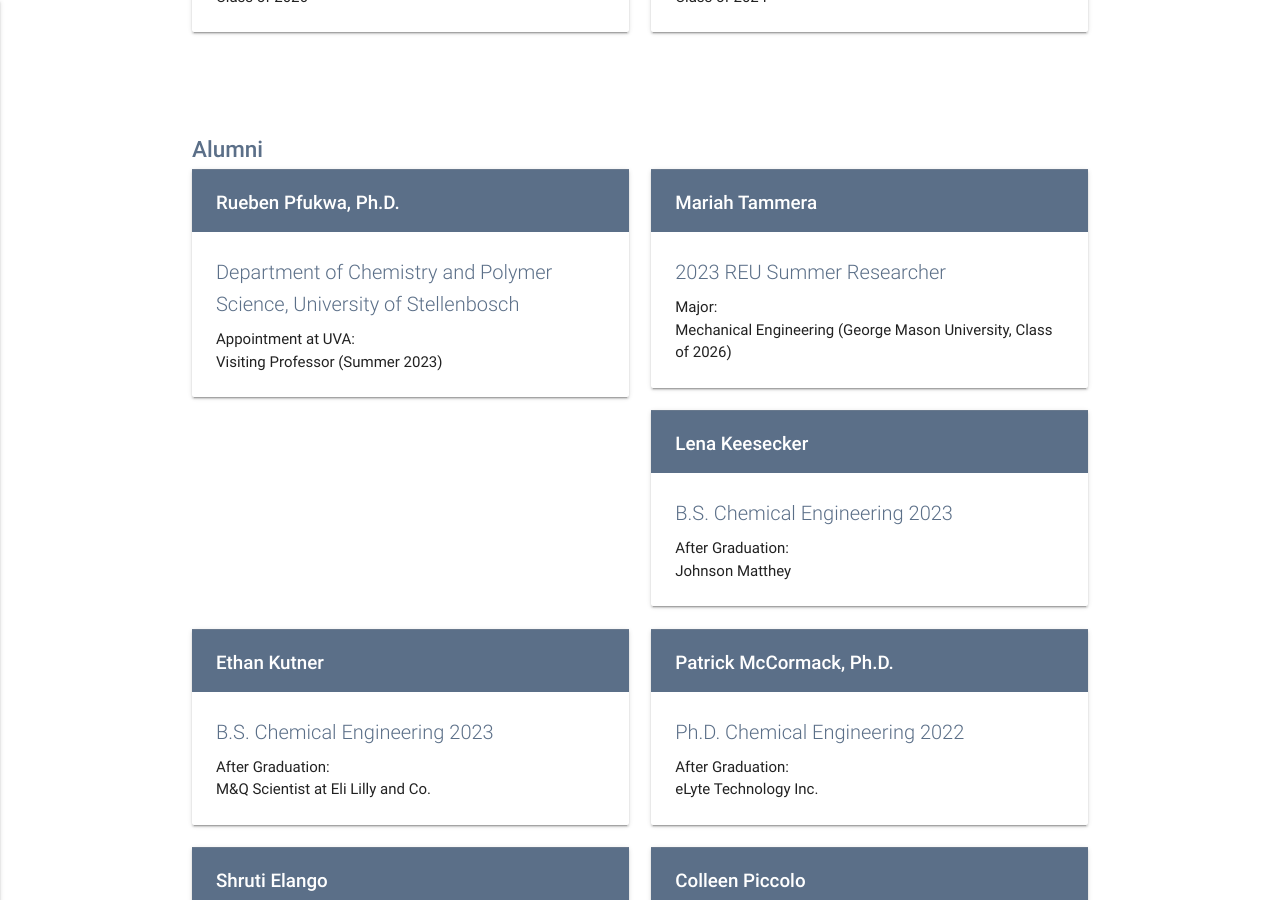
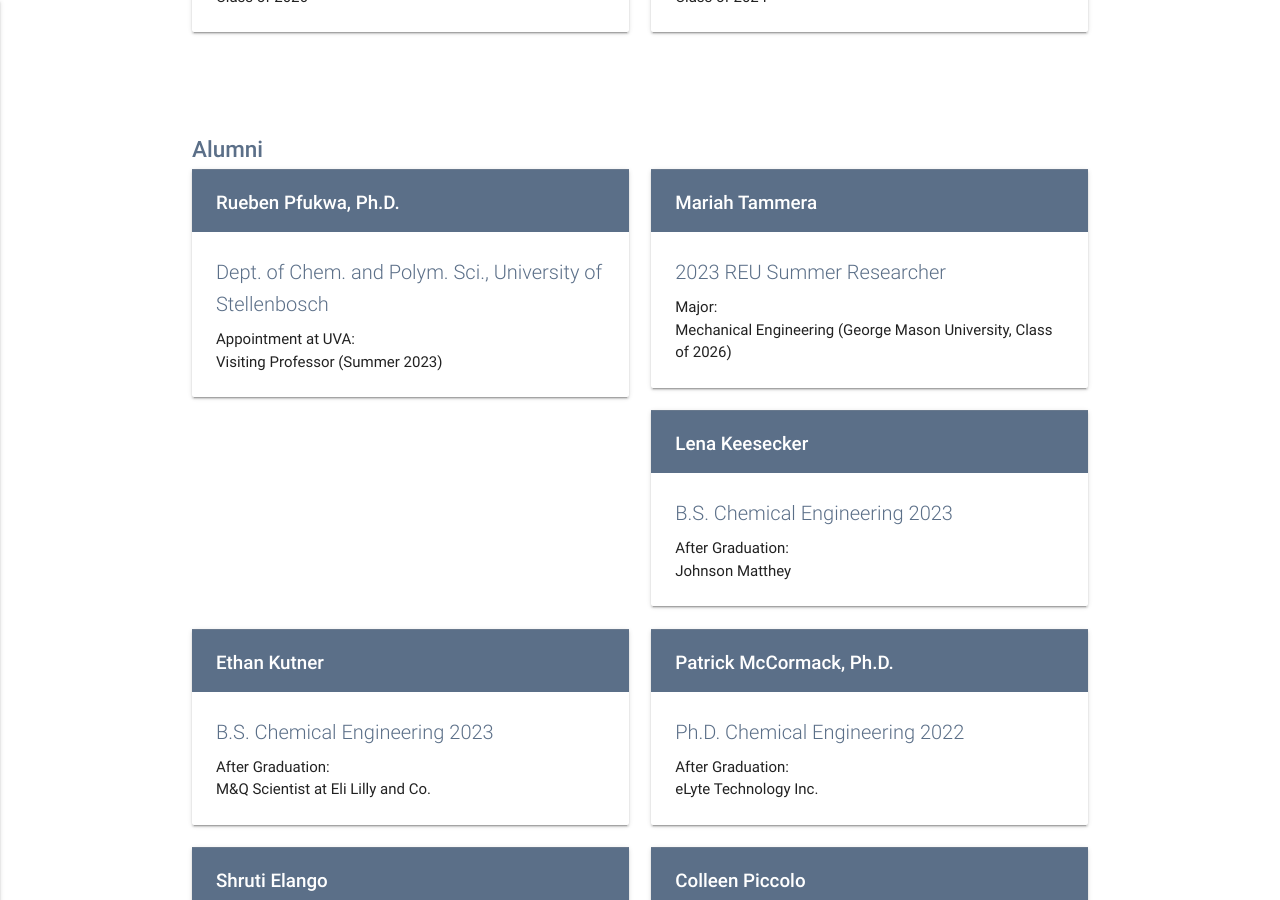
Before and after one commit to geisegroup/geisegroup.github.io, a Jekyll site: the page built from people.md, in a window 1280 px wide and 900 px high, scrolled down 2844 px. Built offline with Jekyll 4.4.1, drawn with Linux system fonts in a browser that asks for light colours; nearby versions of some CDN libraries.

Commit message:
Update ruebenPfukwa.html

```diff
--- a/_alumniMembers/ruebenPfukwa.html
+++ b/_alumniMembers/ruebenPfukwa.html
@@ -1,6 +1,6 @@
 ---
 name: Rueben Pfukwa, Ph.D.
-title: Department of Chemistry and Polymer Science, University of Stellenbosch
+title: Dept. of Chem. and Polym. Sci., University of Stellenbosch
 afterPrefix: Appointment at UVA
 afterText: Visiting Professor &lpar;Summer 2023&rpar;
 orderBy: 88
```
